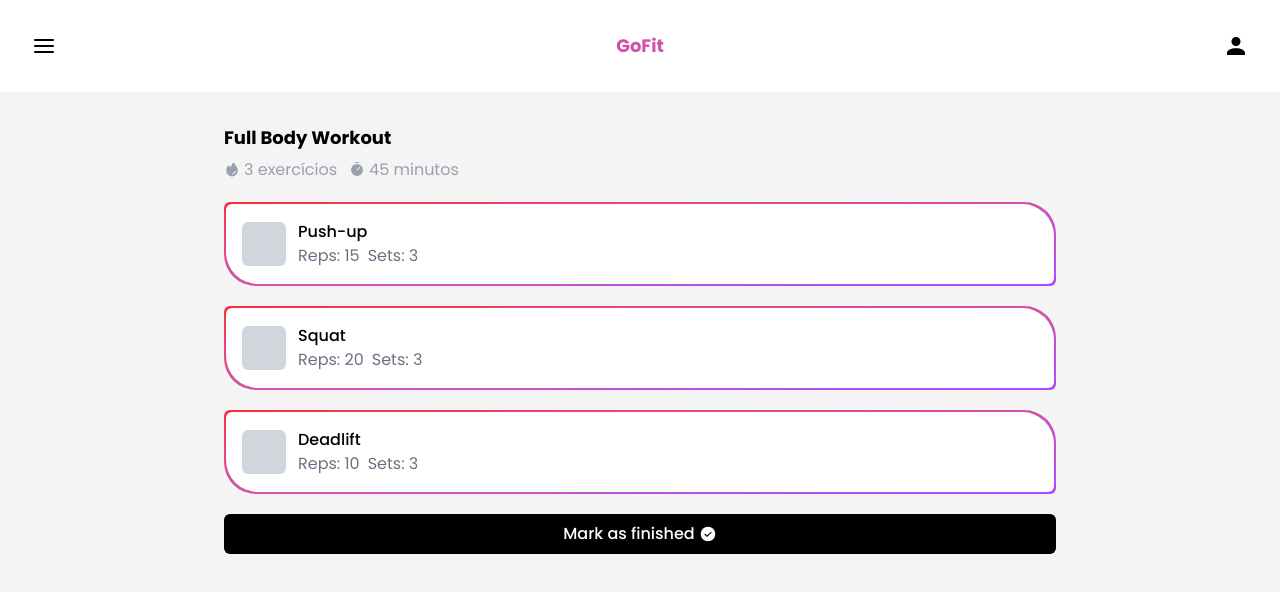
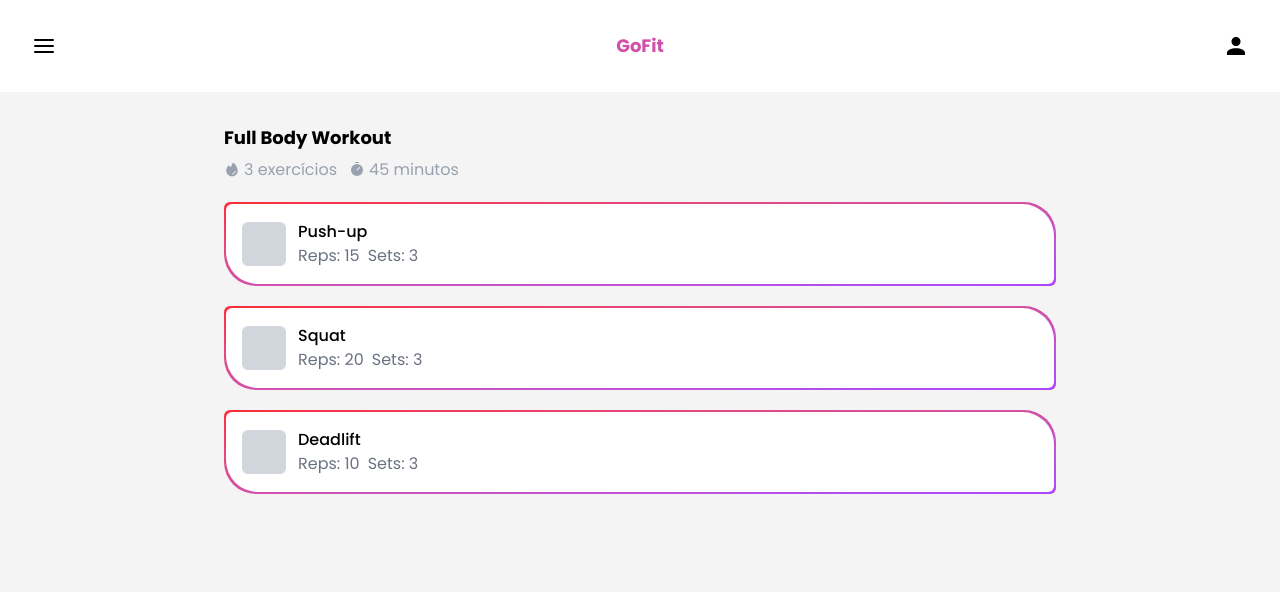
Before and after one commit to ProgramadoresSemPatria/Team-9, a React (Vite) app in the folder frontend/: page /workout-info in a window 1280 px wide. Shown: the top 592 px of the page. Built offline with nearby package versions, Linux system fonts and the light colour scheme.

Commit message:
refactor: remove unfinished workout completion feature

```diff
--- a/frontend/src/pages/WorkoutInfo.tsx
+++ b/frontend/src/pages/WorkoutInfo.tsx
@@ -47,13 +47,6 @@ const WorkoutInfo = () => {
                     <ExerciseInfo key={exercise.name} exerciseInfo={exercise} />
                 ))}
             </div>
-            <button
-                className="flex w-full cursor-pointer items-center justify-center gap-1 rounded-md bg-black px-4 py-2 font-medium text-white"
-                onClick={handleFinishWorkout}
-            >
-                Mark as finished
-                <CheckCircle weight="fill" size={18} className="text-white" />
-            </button>
         </div>
     );
 };
```
